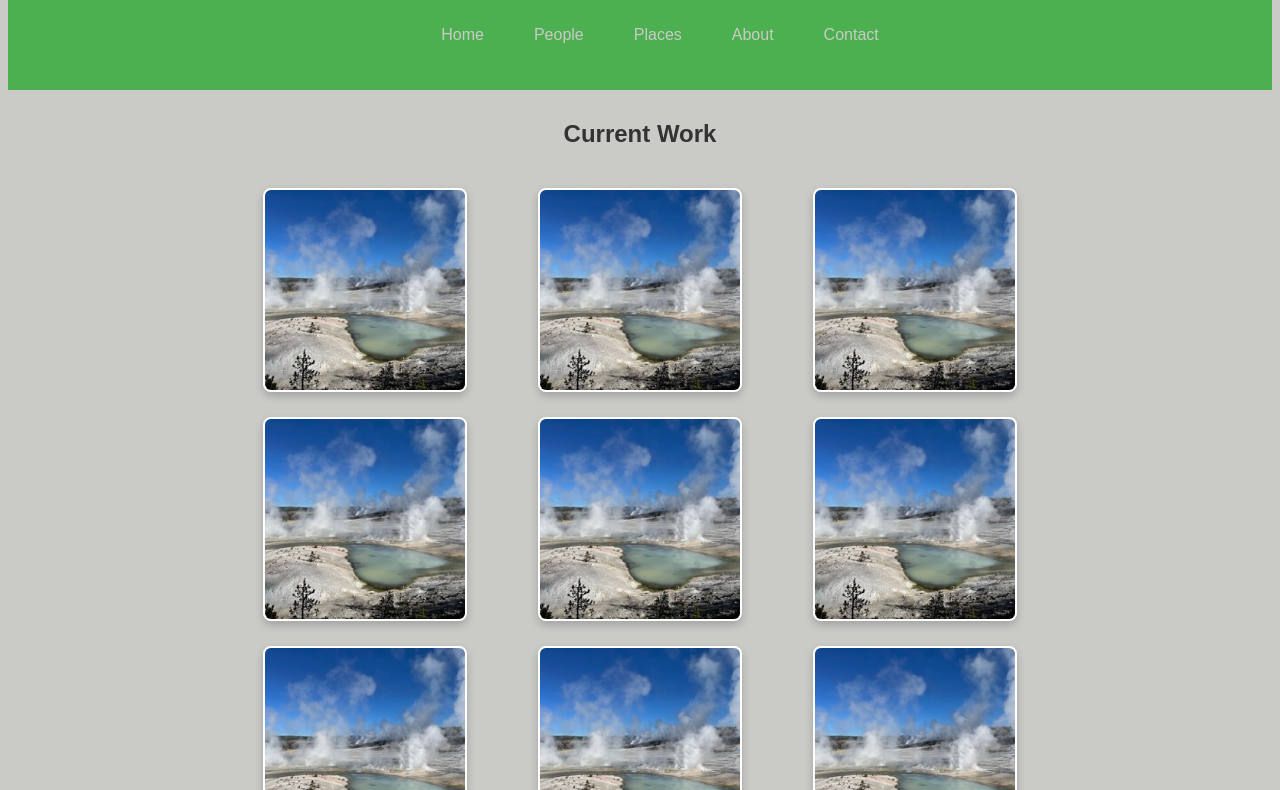
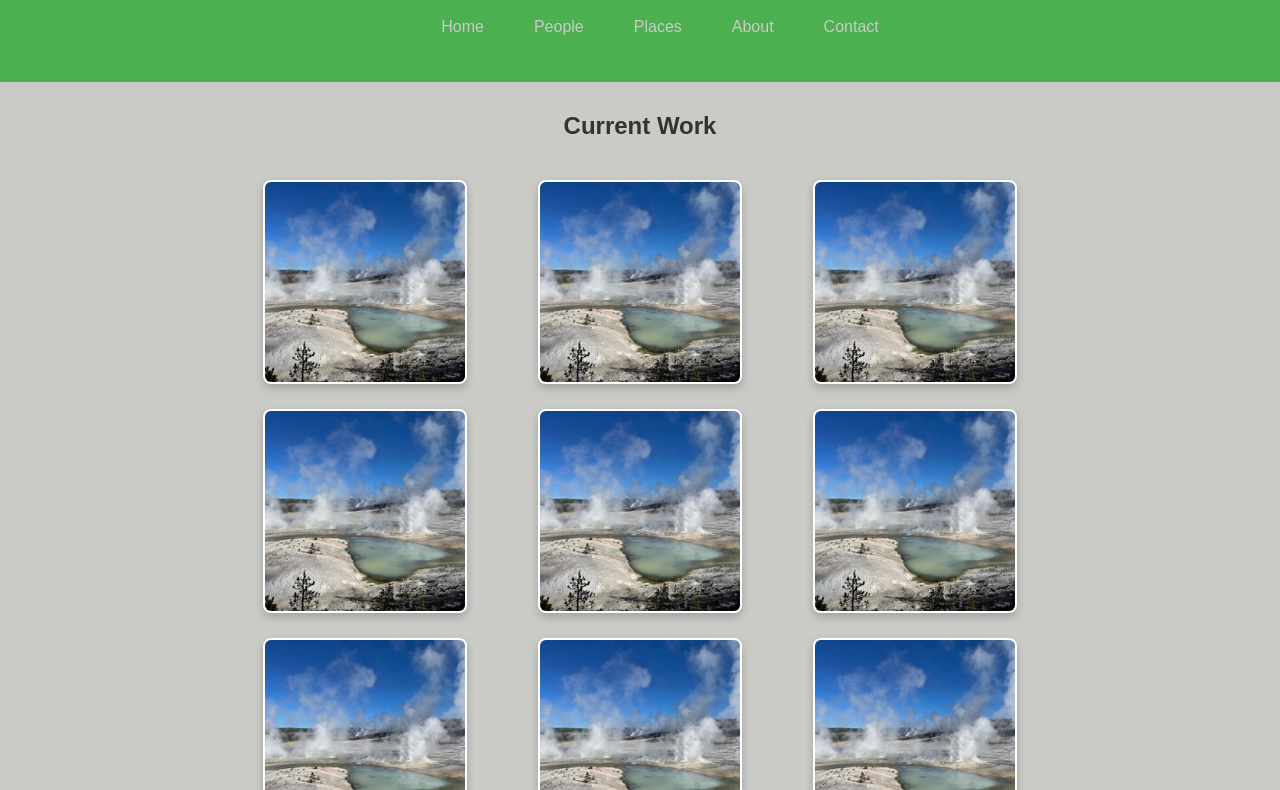
Before and after one commit to Liam-Li-27/wdd131, a plain HTML site: page coolpics/coolpics.html in a window 1280 px wide. Shown: the part 102-892 px from the top of the page. Drawn offline with Linux system fonts and the light colour scheme.

Commit message:
wancheng

```diff
--- a/coolpics/coolpics.css
+++ b/coolpics/coolpics.css
@@ -7,6 +7,10 @@
 body{
     background-color: var(--color-secondary);
     font-family: Arial, sans-serif;
+    margin-top: 0;
+    margin-left:0;
+    margin-right: 0;
+    margin-bottom: 0;
 }
 
 header{
```
